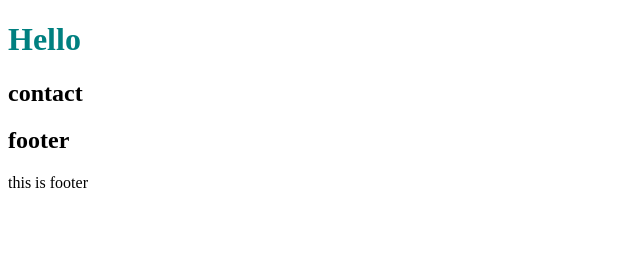
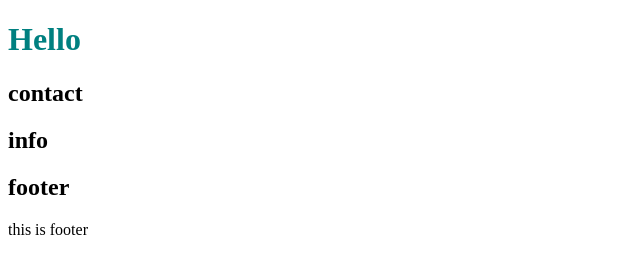
Before and after one commit to Haeder-mohamad/fs16, a plain HTML site: page index.html in a window 1280 px wide. Shown: the whole page, without its empty margins (0-640 px from the left). Drawn offline with Linux system fonts and the light colour scheme.

Commit message:
creat info section

```diff
--- a/index.html
+++ b/index.html
@@ -13,6 +13,10 @@
         <h2>contact</h2>
     </div>
 
+    <div class="info">
+        <h2>info</h2>
+    </div>
+
     <div class="footer">
         <h2>footer</h2>
         <div>this is footer</div>
```
